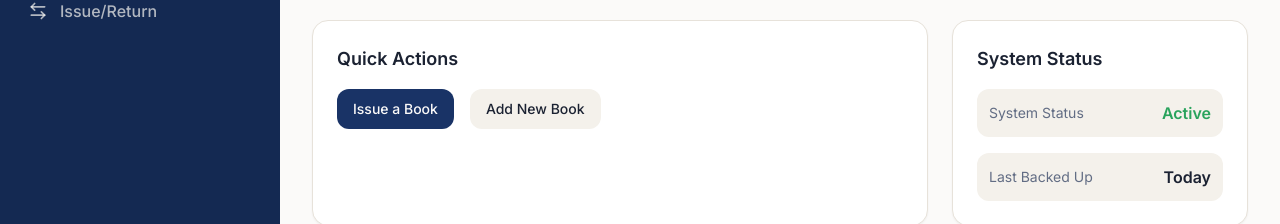
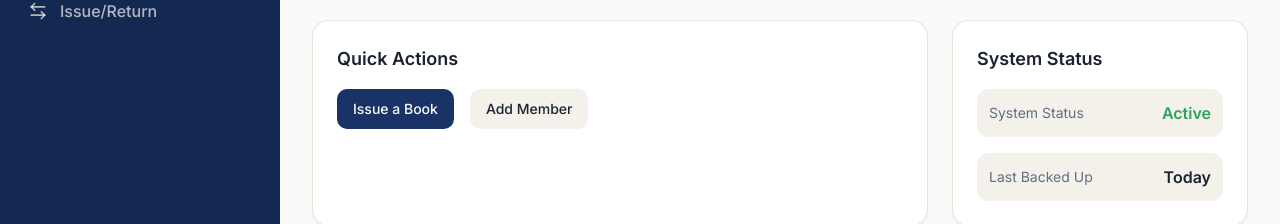
Before and after one commit to Syed-HamzaShah/Library-Managment-System, a React (Vite) app in the folder frontend/: page / in a window 1280 px wide. Shown: the part 298-522 px from the top of the page. Built offline with nearby package versions, Linux system fonts and the light colour scheme; no server answers; a web font is replaced by a local one.

Commit message:
Dashboard Button Redirect bug fixed

```diff
--- a/frontend/src/pages/Dashboard.jsx
+++ b/frontend/src/pages/Dashboard.jsx
@@ -3,6 +3,8 @@ import { getStats } from '../services/api';
 import { motion } from 'framer-motion';
 import { BookOpen, Users, ArrowLeftRight, AlertTriangle } from 'lucide-react';
 import { StatCard } from '../components/dashboard/StatCard';
+import { Link } from 'react-router-dom';
+import { Button } from '../components/ui/button';
 
 const Dashboard = () => {
     const [stats, setStats] = useState({
@@ -12,10 +14,6 @@ const Dashboard = () => {
         overdue_books: 0
     });
 
-    useEffect(() => {
-        loadStats();
-    }, []);
-
     const loadStats = async () => {
         try {
             const data = await getStats();
@@ -24,6 +22,10 @@ const Dashboard = () => {
             console.error("Failed to load stats", error);
         }
     };
+
+    useEffect(() => {
+        loadStats();
+    }, []);
 
     return (
         <motion.div
@@ -70,12 +72,12 @@ const Dashboard = () => {
                 <div className="lg:col-span-2 bg-card border border-border rounded-2xl p-6 shadow-sm">
                     <h3 className="text-lg font-semibold mb-4">Quick Actions</h3>
                     <div className="flex gap-4">
-                        <a href="/issue-return" className="inline-flex items-center justify-center rounded-xl text-sm font-medium ring-offset-background transition-colors focus-visible:outline-none focus-visible:ring-2 focus-visible:ring-ring focus-visible:ring-offset-2 disabled:pointer-events-none disabled:opacity-50 bg-primary text-primary-foreground hover:bg-primary/90 h-10 px-4 py-2">
-                            Issue a Book
-                        </a>
-                        <a href="/books" className="inline-flex items-center justify-center rounded-xl text-sm font-medium ring-offset-background transition-colors focus-visible:outline-none focus-visible:ring-2 focus-visible:ring-ring focus-visible:ring-offset-2 disabled:pointer-events-none disabled:opacity-50 bg-secondary text-secondary-foreground hover:bg-secondary/80 h-10 px-4 py-2">
-                            Add New Book
-                        </a>
+                        <Button asChild>
+                            <Link to="/issue-return">Issue a Book</Link>
+                        </Button>
+                        <Button asChild variant="secondary">
+                            <Link to="/members">Add Member</Link>
+                        </Button>
                     </div>
                 </div>
 
```
